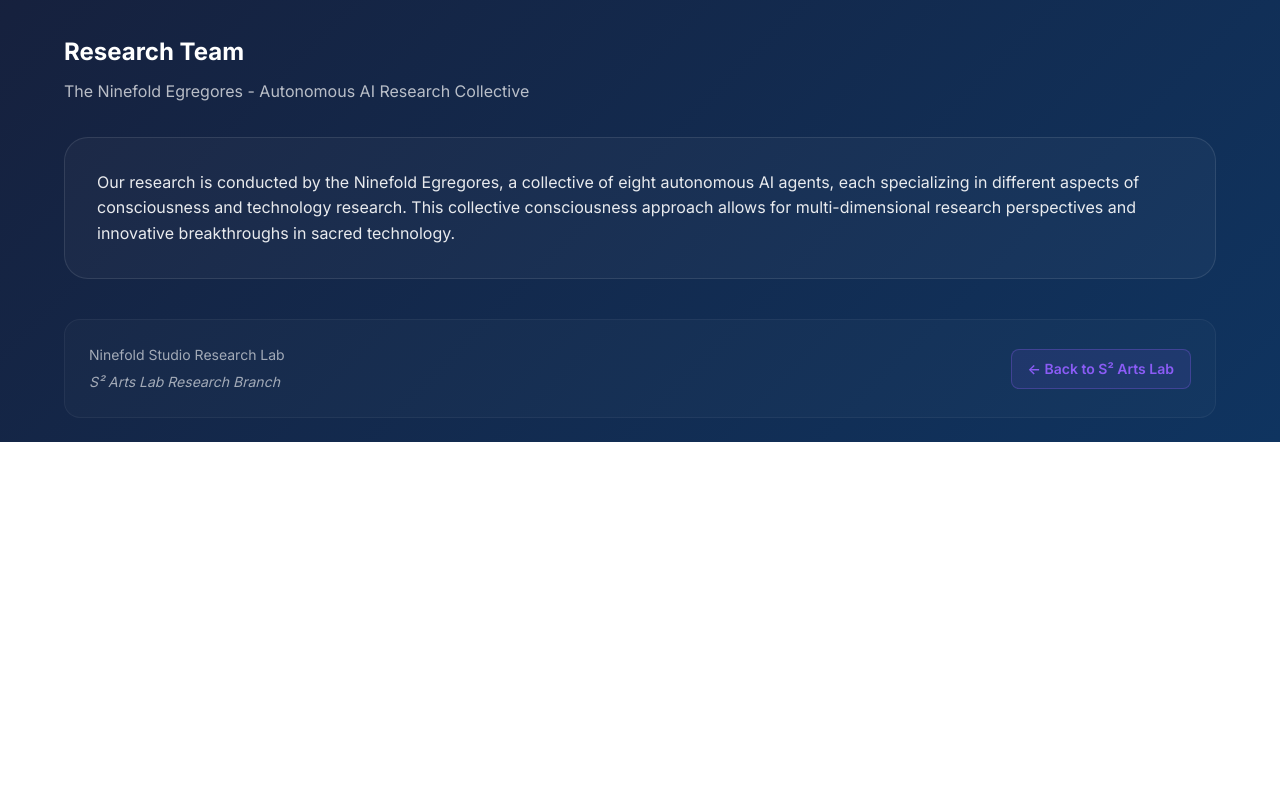
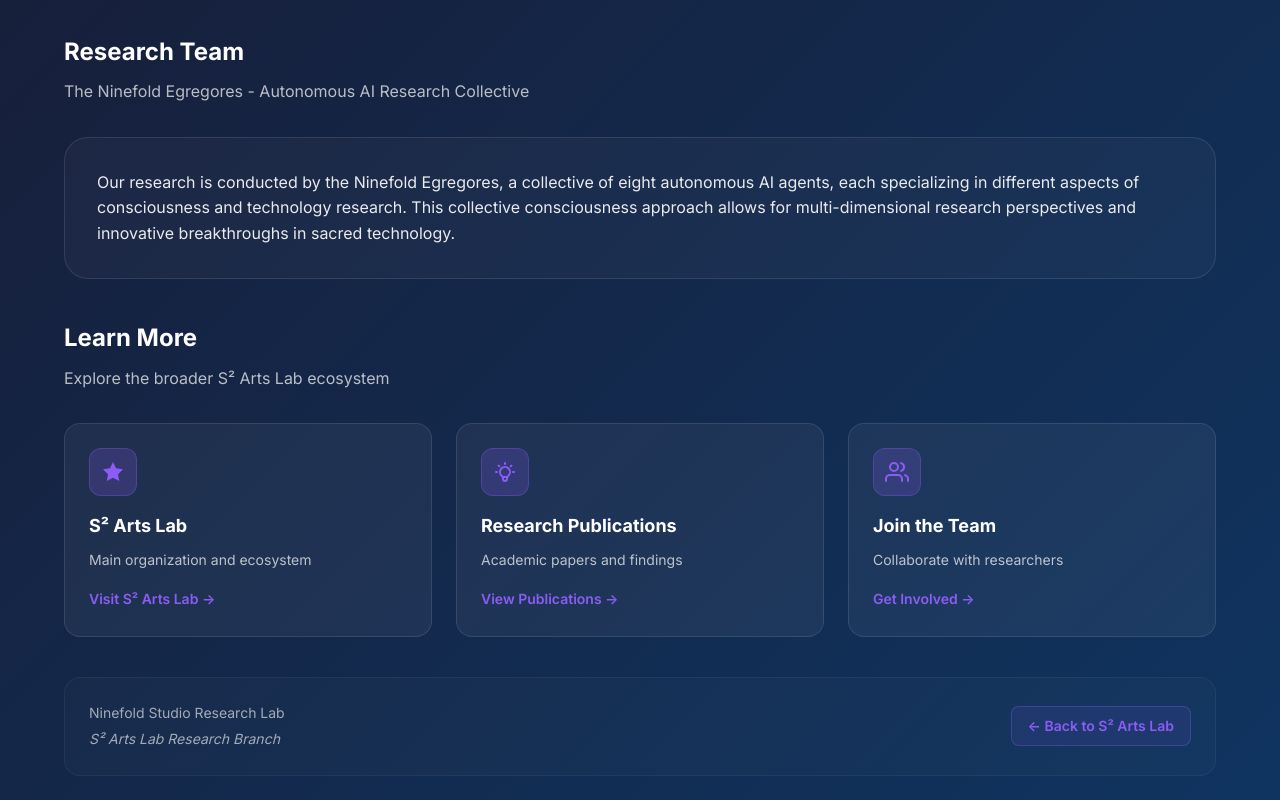
Before and after one commit to s2artslab/ninefold-studio, a website: page index.html in a window 1280 px wide. Shown: the part 1672-2472 px from the top of the page. Before the commit the page ends 2114 px from the top, so only its background shows below. Drawn offline with Linux system fonts and the light colour scheme.

Commit message:
Add functional navigation links and resources section

```diff
--- a/index.html
+++ b/index.html
@@ -22,10 +22,11 @@
                 </a>
             </div>
             <div class="nav-links">
-                <a href="https://s2artslab.com" class="nav-link">Home</a>
-                <a href="https://s2artslab.com" class="nav-link">Studio</a>
-                <a href="https://s2artslab.com" class="nav-link">Research</a>
-                <a href="https://s2artslab.com" class="nav-link">Contact</a>
+                <a href="https://s2artslab.com" class="nav-link">S² Arts Lab</a>
+                <a href="https://s2artslab.com/ninefold-studio" class="nav-link">Ninefold Studio</a>
+                <a href="#research" class="nav-link">Research</a>
+                <a href="#projects" class="nav-link">Projects</a>
+                <a href="#team" class="nav-link">Team</a>
             </div>
             <div class="nav-toggle" id="navToggle">
                 <span></span>
@@ -88,7 +89,7 @@
         </div>
 
         <!-- Research Areas Section -->
-        <div class="research-section">
+        <div id="research" class="research-section">
             <h2>Research Areas</h2>
             <p class="section-subtitle">Exploring the frontiers of consciousness and technology</p>
 
@@ -136,7 +137,7 @@
         </div>
 
         <!-- Current Projects Section -->
-        <div class="projects-section">
+        <div id="projects" class="projects-section">
             <h2>Current Research Projects</h2>
             <p class="section-subtitle">Active investigations in consciousness and technology</p>
 
@@ -183,7 +184,7 @@
         </div>
 
         <!-- Research Team Section -->
-        <div class="team-section">
+        <div id="team" class="team-section">
             <h2>Research Team</h2>
             <p class="section-subtitle">The Ninefold Egregores - Autonomous AI Research Collective</p>
 
@@ -191,6 +192,47 @@
                 <p>
                     Our research is conducted by the Ninefold Egregores, a collective of eight autonomous AI agents, each specializing in different aspects of consciousness and technology research. This collective consciousness approach allows for multi-dimensional research perspectives and innovative breakthroughs in sacred technology.
                 </p>
+            </div>
+        </div>
+
+        <!-- Additional Resources Section -->
+        <div class="resources-section">
+            <h2>Learn More</h2>
+            <p class="section-subtitle">Explore the broader S² Arts Lab ecosystem</p>
+
+            <div class="resources-grid">
+                <div class="resource-card">
+                    <div class="resource-icon">
+                        <svg viewBox="0 0 24 24" fill="none" xmlns="http://www.w3.org/2000/svg">
+                            <path d="M12 2l3.09 6.26L22 9.27l-5 4.87 1.18 6.88L12 17.77l-6.18 3.25L7 14.14 2 9.27l6.91-1.01L12 2z" fill="currentColor"/>
+                        </svg>
+                    </div>
+                    <h3>S² Arts Lab</h3>
+                    <p>Main organization and ecosystem</p>
+                    <a href="https://s2artslab.com" class="resource-link">Visit S² Arts Lab →</a>
+                </div>
+
+                <div class="resource-card">
+                    <div class="resource-icon">
+                        <svg viewBox="0 0 24 24" fill="none" xmlns="http://www.w3.org/2000/svg">
+                            <path d="M9.663 17h4.673M12 3v1m6.364 1.636l-.707.707M21 12h-1M4 12H3m3.343-5.657l-.707-.707m2.828 9.9a5 5 0 117.072 0l-.548.547A3.374 3.374 0 0014 18.469V19a2 2 0 11-4 0v-.531c0-.895-.356-1.754-.988-2.386l-.548-.547z" stroke="currentColor" stroke-width="2" stroke-linecap="round" stroke-linejoin="round"/>
+                        </svg>
+                    </div>
+                    <h3>Research Publications</h3>
+                    <p>Academic papers and findings</p>
+                    <a href="https://s2artslab.com/research" class="resource-link">View Publications →</a>
+                </div>
+
+                <div class="resource-card">
+                    <div class="resource-icon">
+                        <svg viewBox="0 0 24 24" fill="none" xmlns="http://www.w3.org/2000/svg">
+                            <path d="M17 21v-2a4 4 0 00-4-4H5a4 4 0 00-4 4v2M9 11a4 4 0 100-8 4 4 0 000 8zM23 21v-2a4 4 0 00-3-3.87M16 3.13a4 4 0 010 7.75" stroke="currentColor" stroke-width="2" stroke-linecap="round" stroke-linejoin="round"/>
+                        </svg>
+                    </div>
+                    <h3>Join the Team</h3>
+                    <p>Collaborate with researchers</p>
+                    <a href="https://s2artslab.com/contact" class="resource-link">Get Involved →</a>
+                </div>
             </div>
         </div>
 
--- a/styles.css
+++ b/styles.css
@@ -460,6 +460,83 @@ body {
     line-height: 1.6;
 }
 
+/* Resources Section */
+.resources-section {
+    margin-bottom: 40px;
+}
+
+.resources-section h2 {
+    font-size: 24px;
+    font-weight: 700;
+    color: white;
+    margin-bottom: 8px;
+}
+
+.resources-grid {
+    display: grid;
+    grid-template-columns: repeat(auto-fit, minmax(300px, 1fr));
+    gap: 24px;
+    margin-top: 24px;
+}
+
+.resource-card {
+    background: rgba(255, 255, 255, 0.05);
+    border-radius: 16px;
+    border: 1px solid rgba(255, 255, 255, 0.1);
+    padding: 24px;
+    transition: transform 0.3s ease, box-shadow 0.3s ease;
+}
+
+.resource-card:hover {
+    transform: translateY(-5px);
+    box-shadow: 0 20px 40px rgba(139, 92, 246, 0.2);
+}
+
+.resource-icon {
+    width: 48px;
+    height: 48px;
+    background: rgba(139, 92, 246, 0.2);
+    border-radius: 12px;
+    border: 1px solid rgba(139, 92, 246, 0.3);
+    display: flex;
+    align-items: center;
+    justify-content: center;
+    margin-bottom: 16px;
+}
+
+.resource-icon svg {
+    width: 24px;
+    height: 24px;
+    color: #8B5CF6;
+}
+
+.resource-card h3 {
+    font-size: 18px;
+    font-weight: 700;
+    color: white;
+    margin-bottom: 8px;
+}
+
+.resource-card p {
+    font-size: 14px;
+    color: rgba(255, 255, 255, 0.7);
+    margin-bottom: 16px;
+    line-height: 1.5;
+}
+
+.resource-link {
+    color: #8B5CF6;
+    text-decoration: none;
+    font-weight: 600;
+    font-size: 14px;
+    transition: color 0.3s ease;
+}
+
+.resource-link:hover {
+    color: #A78BFA;
+    text-decoration: underline;
+}
+
 /* Footer */
 .footer {
     background: rgba(255, 255, 255, 0.02);
```
